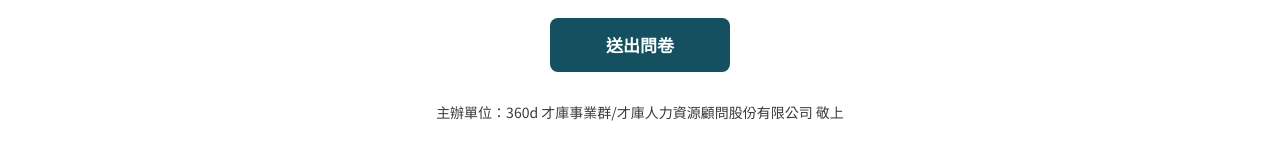
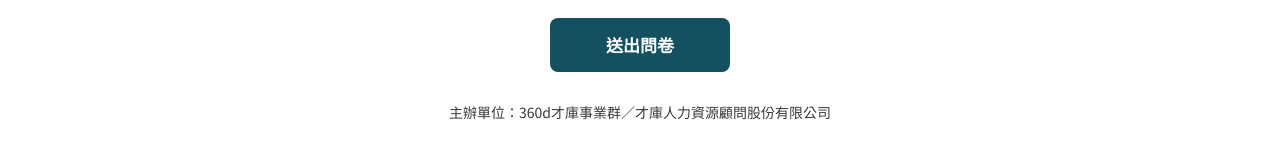
Before and after one commit to AdaSpeaking/AdaSpeaking.github.io, a Jekyll site: the page CEO-AI-Insights-Survey/index.html, which Jekyll copies as it is, in a window 1280 px wide and 1400 px high, scrolled down 6655 px. Shown: the part 1220-1380 px from the top of the window. Built offline with Jekyll 4.4.1, drawn with Linux system fonts in a browser that asks for light colours.

Commit message:
CEO 調查：結束頁加入 10 分鐘收信提醒；敬上移至結束頁，問卷頁頁尾拿掉
Co-Authored-By: Claude Opus 5.5 <noreply@anthropic.com>
Claude-Session: https://claude.ai/code/session_01XuCVs6qVeh6AEWdpV1NNhd

```diff
--- a/CEO-AI-Insights-Survey/index.html
+++ b/CEO-AI-Insights-Survey/index.html
@@ -86,6 +86,8 @@ footer{text-align:center;color:var(--text);font-size:14px;padding:12px 0 56px}
 .done{display:none;text-align:center;padding:96px 20px 24px}
 .done .ic{width:60px;height:60px;border-radius:50%;background:var(--brand-soft);color:var(--brand);display:flex;align-items:center;justify-content:center;margin:0 auto 16px}
 .done h2{color:var(--brand);margin:0 0 8px}
+.done .mail-note{background:var(--brand-soft);border-radius:8px;padding:16px 20px;margin:20px auto 16px;max-width:520px;color:var(--ink);line-height:1.9}
+.done .sign{margin:40px 0 0;font-size:14px;color:var(--text)}
 .toast{position:fixed;left:50%;bottom:24px;transform:translateX(-50%);background:var(--ink);color:#fff;padding:10px 18px;border-radius:8px;font-size:14px;display:none;z-index:30;max-width:calc(100% - 32px)}
 @media (max-width:640px){
   .opts,.tbl,.fields,.q .hint,.q .err{margin-left:0}
@@ -154,11 +156,13 @@ footer{text-align:center;color:var(--text);font-size:14px;padding:12px 0 56px}
   <div>
     <div class="ic"><svg width="32" height="32" viewBox="0 0 24 24" fill="none" stroke="currentColor" stroke-width="2.5" stroke-linecap="round" stroke-linejoin="round"><path d="M20 6 9 17l-5-5"/></svg></div>
     <h2 style="text-align:center">問卷到此結束，感謝您的填答！</h2>
-    <p style="color:var(--muted);margin:0">整體調查結果與洞察將於日後相關論壇發佈。主辦方會 Email 提供給您【企業AI化戰略諮詢+企業AI化轉型與組織/人才準備度分析報告】。</p>
+    <p class="mail-note">您的專屬《企業 AI 化戰略指引》將於 <b>10 分鐘內</b>寄至<br><b id="doneEmail">您填寫的電子信箱</b><br>請留意查收；若未見來信，煩請一併查看垃圾郵件或促銷郵件匣。</p>
+    <p style="color:var(--muted);margin:0">顧問諮詢服務將由專人與您聯繫安排；調查截止後，我們亦將彙整整體觀察結論寄送予您參考。</p>
+    <p class="sign">主辦單位：360d才庫事業群／才庫人力資源顧問股份有限公司　敬上</p>
   </div>
 </section>
 
-<footer>主辦單位：360d 才庫事業群/才庫人力資源顧問股份有限公司 敬上</footer>
+<footer id="siteFooter">主辦單位：360d才庫事業群／才庫人力資源顧問股份有限公司</footer>
 <div class="toast" id="toast"></div>
 
 <script>
```
Also changed, not shown: other parts of CEO-AI-Insights-Survey/index.html (+2 -0 lines).
